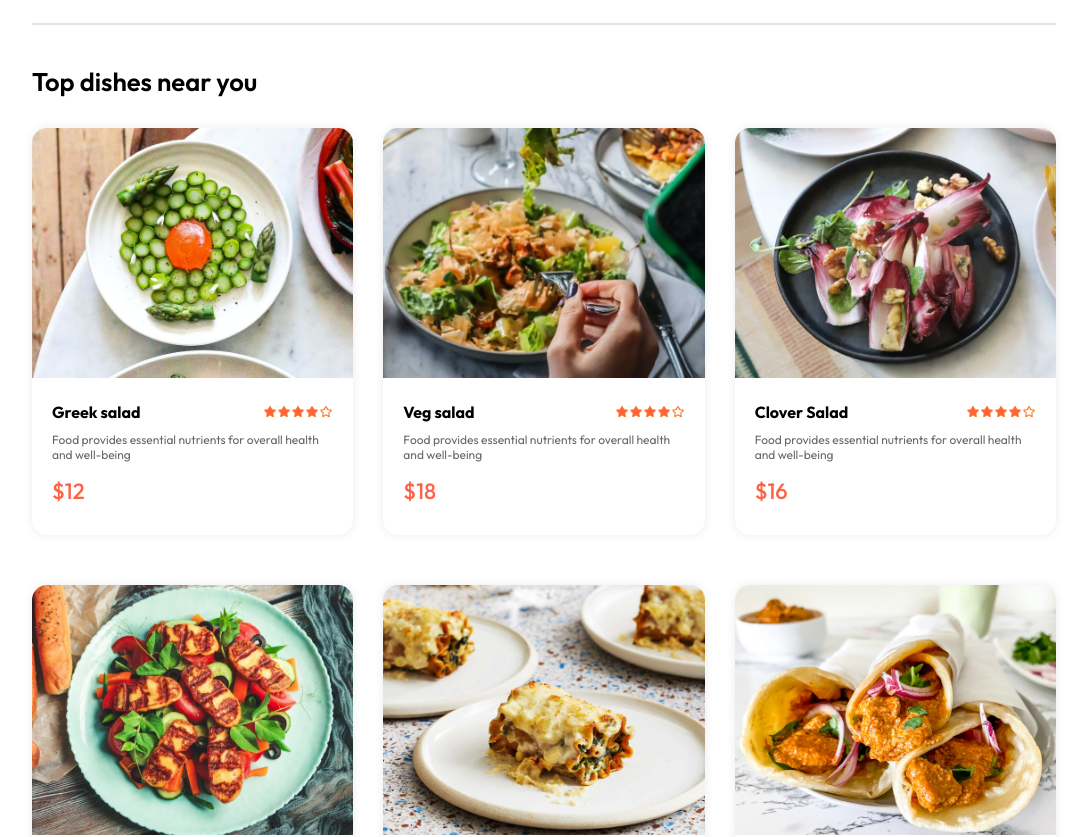
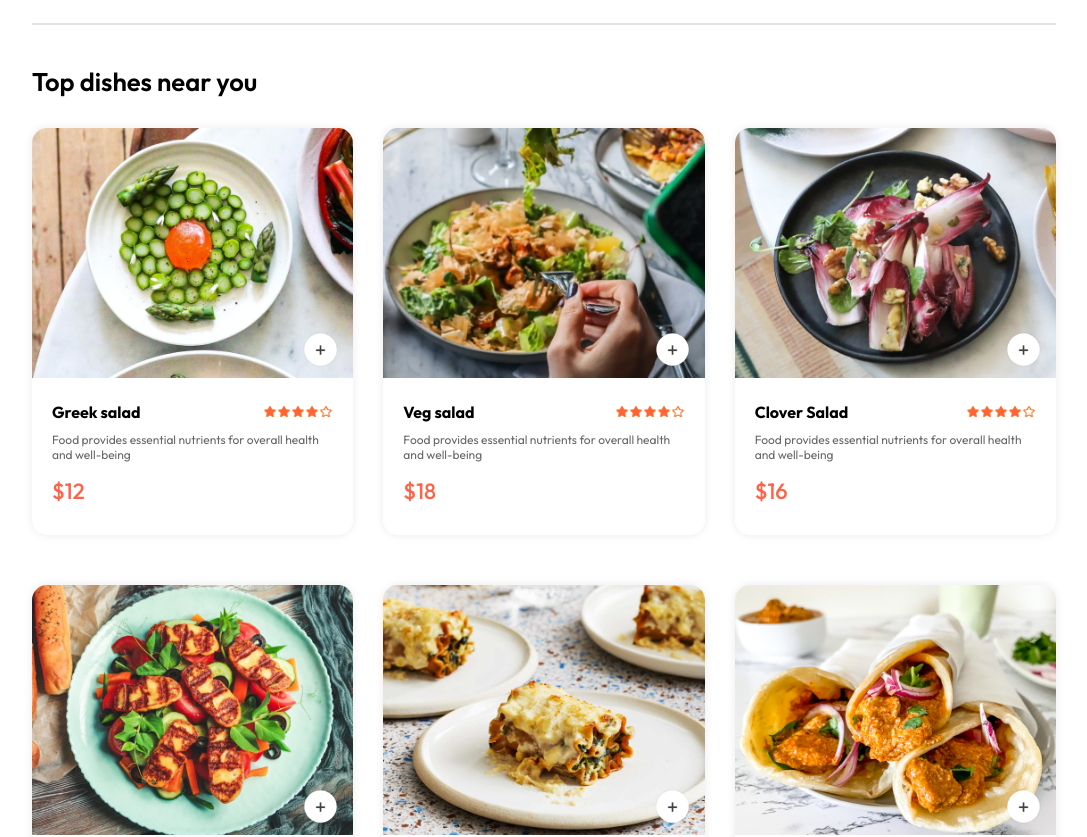
Before and after one commit to Boniadgithub/Food-delivery-web, a React (Vite) app: page / in a window 1280 px wide. Shown: the part 900-1737 px from the top of the page, without its empty margins (96-1183 px from the left). Built offline with nearby package versions, Linux system fonts and the light colour scheme.

Commit message:
add button added

```diff
--- a/src/components/FoodItem/FoodItem.css
+++ b/src/components/FoodItem/FoodItem.css
@@ -39,3 +39,14 @@
     font-weight: 500;
     margin: 10px 0px;
 }
+.food-item-img-container{
+    position: relative;
+}
+.food-item-img-container .add{
+    width: 35px;
+    position: absolute;
+    bottom: 15px;
+    right:15px;
+    cursor: pointer;
+    border-radius: 50%;
+}
--- a/src/components/FoodItem/FoodItem.jsx
+++ b/src/components/FoodItem/FoodItem.jsx
@@ -3,10 +3,21 @@
 import      {assets} from '../../assets/assets'
 const FoodItem = ({id,name,price,description,image}) => {
 
+ const [itemCount, setItemCount] = React.useState(0)
+
   return (
     <div className='food-item'>
        <div className='food-item-img-container'>
             <img src={image} alt='' className='food-item-img'/>
+            { !itemCount
+             ?<img className='add' src={assets.add_icon_white} alt='' onClick={()=>setItemCount(prev=>prev+1)}/>
+                :<div className='food-item-counter'>
+                    <img onClick={()=>setItemCount(prev=>prev-1)} src={assets.remove_icon_red} alt=''/>
+                    <p>{itemCount}</p>
+                    <img onClick={()=>setItemCount(prev=>prev+1)}src={assets.add_icon_green} alt=''/>
+                 </div>
+
+            }
         </div>
         <div className='food-item-info'>
             <div className='food-item-name-rating'>
```
